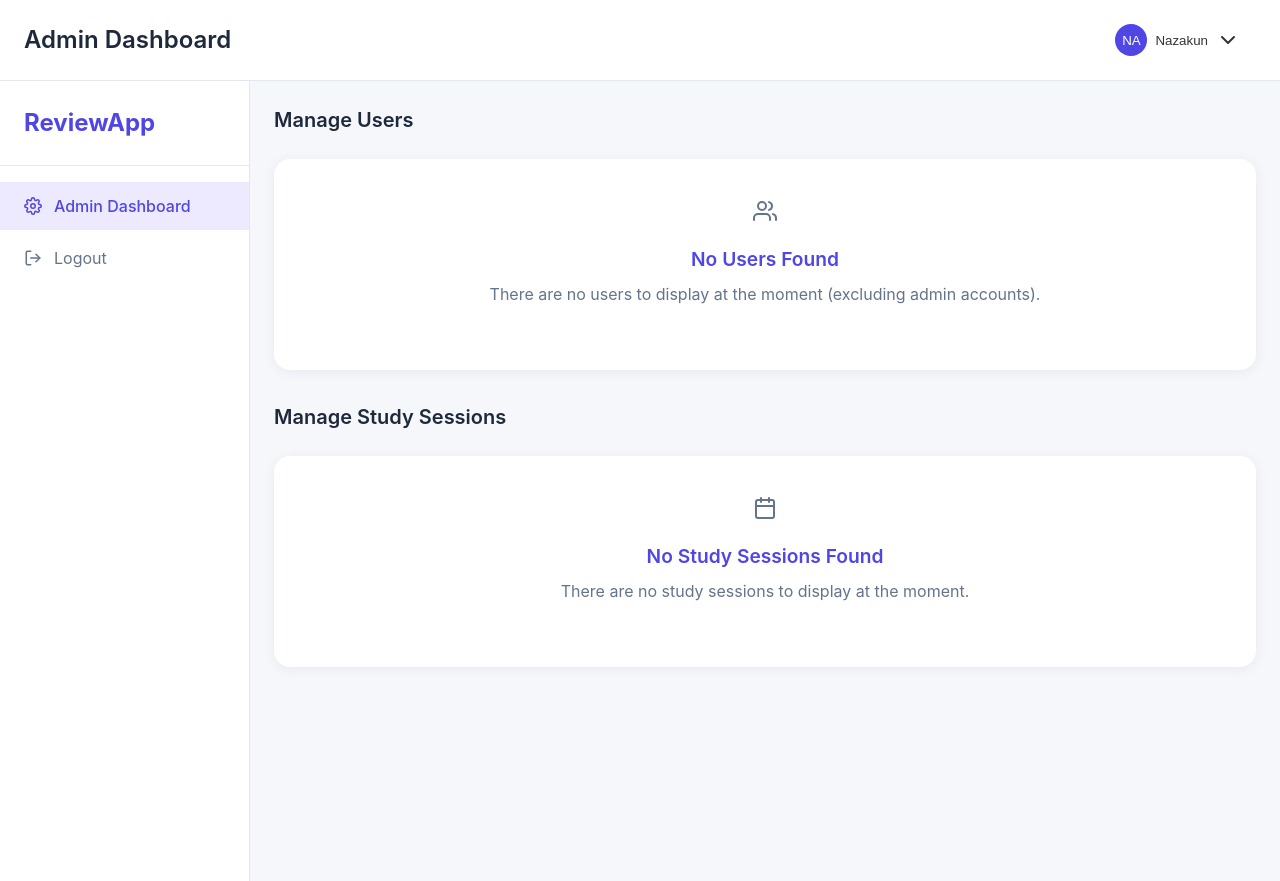
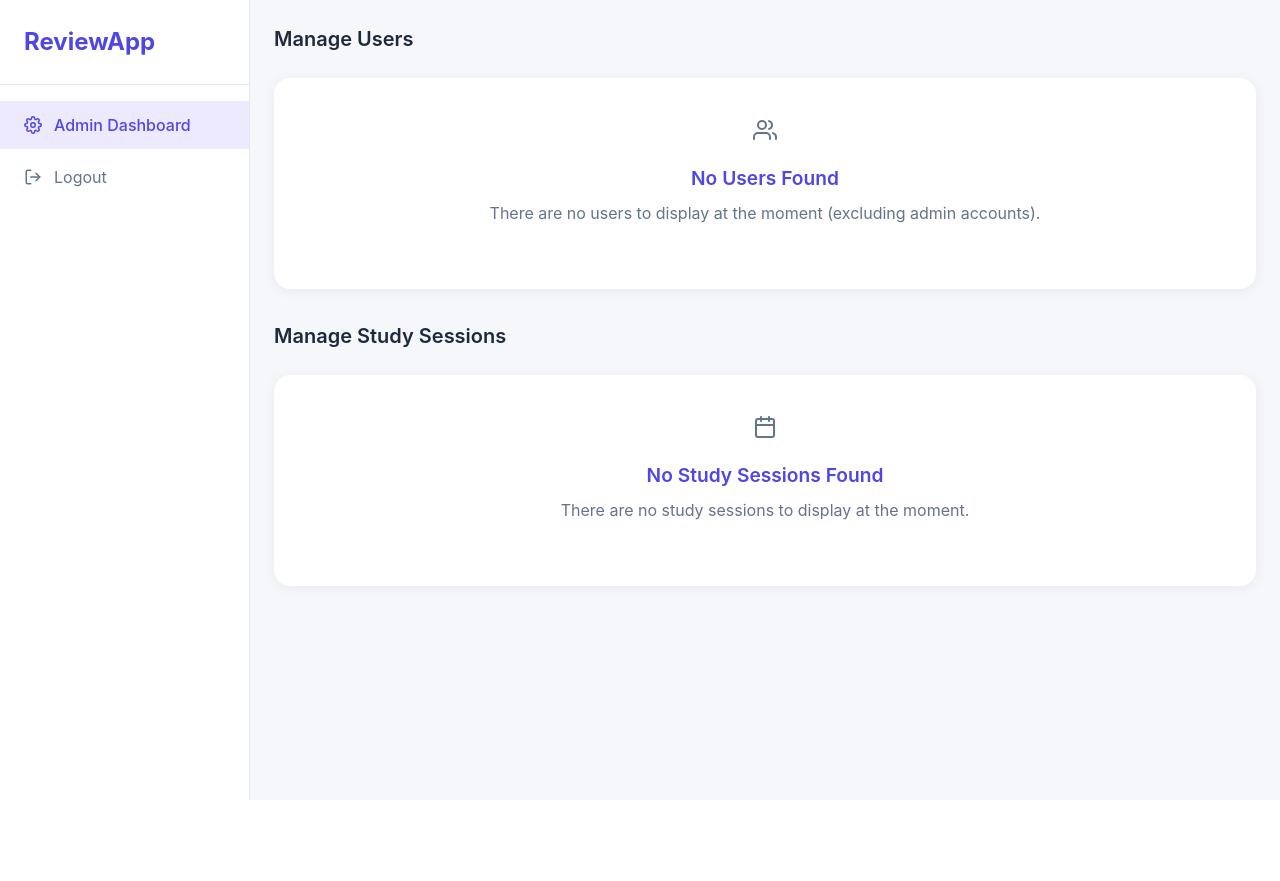
Before and after one commit to nazakun021/cmsc126-study-session-management-system, a PHP site: page /app/views/admin_dashboard.php in a window 1280 px wide. After the commit the page ends 800 px from the top, so only its background shows below. Run offline with PHP 8.4, Linux system fonts and the light colour scheme; the visitor is signed in with stand-in values (Sample User, id 1); data comes from the database, SQL or seed files in the repository.

Commit message:
For Backup

```diff
--- a/app/views/admin_dashboard.php
+++ b/app/views/admin_dashboard.php
@@ -79,7 +79,6 @@
 <body>
     <?php
     // Moved page title definition before including the header
-    $pageTitle = 'Admin Dashboard';
 
     // Ensure CSRF token is set, if not, generate one.
     // This was moved up slightly to be grouped with other PHP logic before the header include,
@@ -88,8 +87,6 @@
         $_SESSION['csrf_token'] = bin2hex(random_bytes(32));
     }
     $csrfToken = $_SESSION['csrf_token'];
-
-    include __DIR__ . '/includes/header.php';
     ?>
     <?php
     // Removed CSRF token generation from here as it's moved above
```
